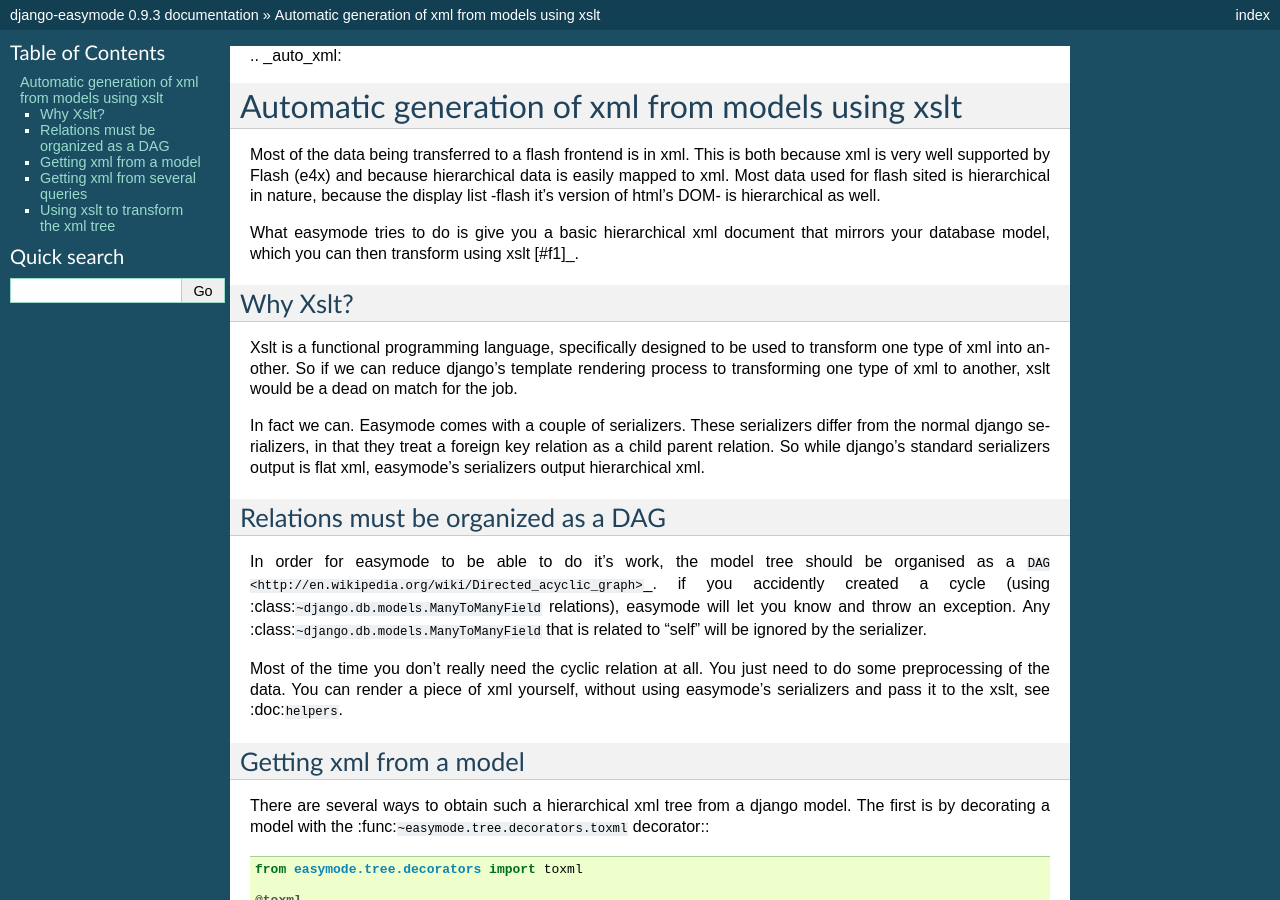
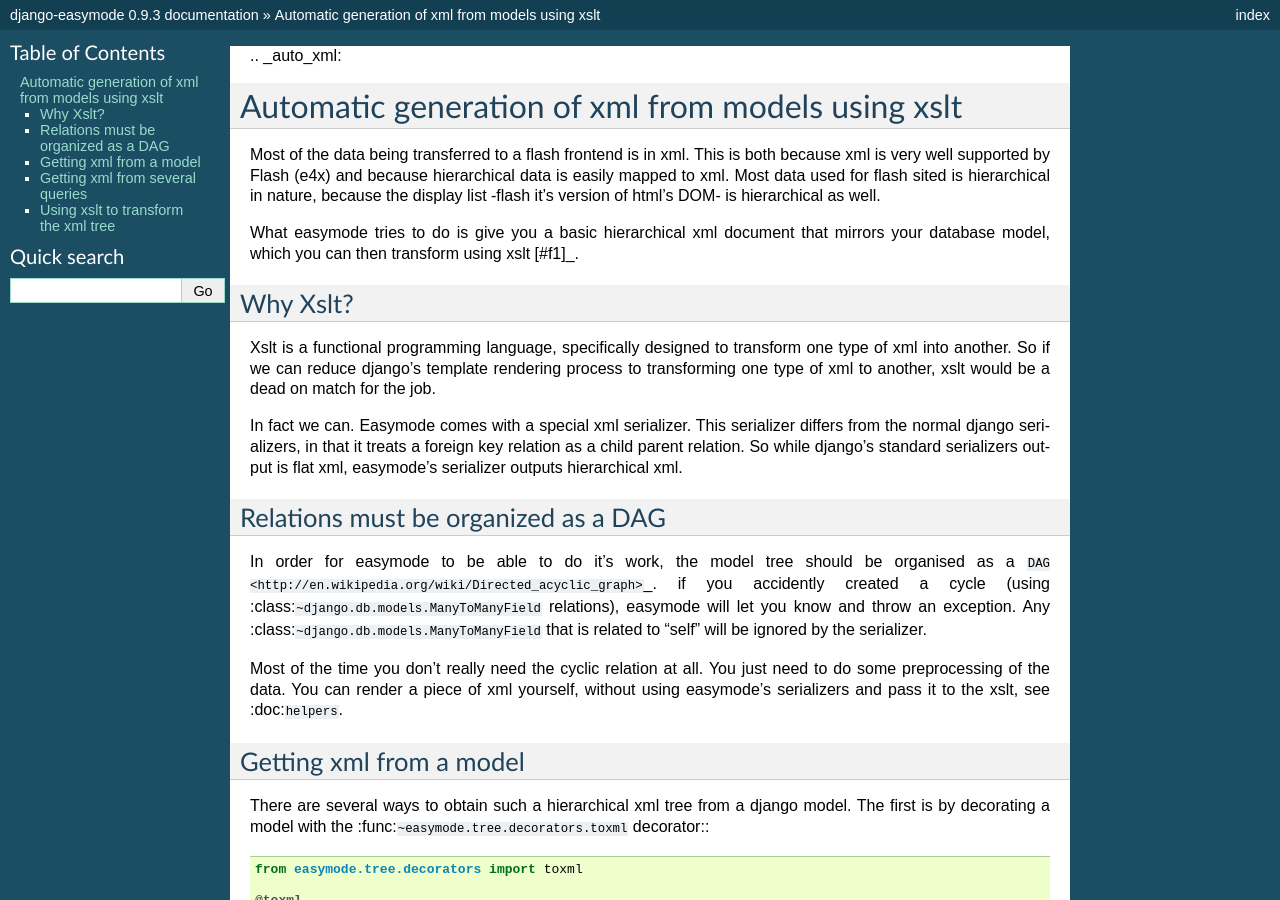
Before and after one commit to specialunderwear/django-easymode, a Sphinx documentation site: the page built from docs/xslt/index.md, in a window 1280 px wide and 900 px high. Built offline with Sphinx 7.4.7, drawn with Linux system fonts in a browser that asks for light colours.

Commit message:
Updated xslt docs

```diff
--- a/docs/xslt/index.md
+++ b/docs/xslt/index.md
@@ -15,15 +15,15 @@
 Why Xslt?
 ---------
 
-Xslt is a functional programming language, specifically designed to be used to
+Xslt is a functional programming language, specifically designed to
 transform one type of xml into another. So if we can reduce django's template
 rendering process to transforming one type of xml to another, xslt would be a
 dead on match for the job.
 
-In fact we can. Easymode comes with a couple of serializers. These serializers
-differ from the normal django serializers, in that they treat a foreign key
+In fact we can. Easymode comes with a special xml serializer. This serializer
+differs from the normal django serializers, in that it treats a foreign key
 relation as a child parent relation. So while django's standard serializers
-output is flat xml, easymode's serializers output hierarchical xml.
+output is flat xml, easymode's serializer outputs hierarchical xml.
 
 Relations must be organized as a DAG
 ------------------------------------
@@ -81,8 +81,9 @@
     qsc = XmlQuerySetChain(foos)
     rawxml = xml(qsc)
 
-Normally you would use the :class:`~easymode.tree.query.XmlQuerySetChain` to group some :class:`~django.db.models.QuerySet` objects together
-into a single xml::
+Normally you would use the :class:`~easymode.tree.query.XmlQuerySetChain` to
+group some :class:`~django.db.models.QuerySet` objects together into a single
+xml::
 
     from easymode.tree import xml
     from easymode.tree.query import XmlQuerySetChain
```
